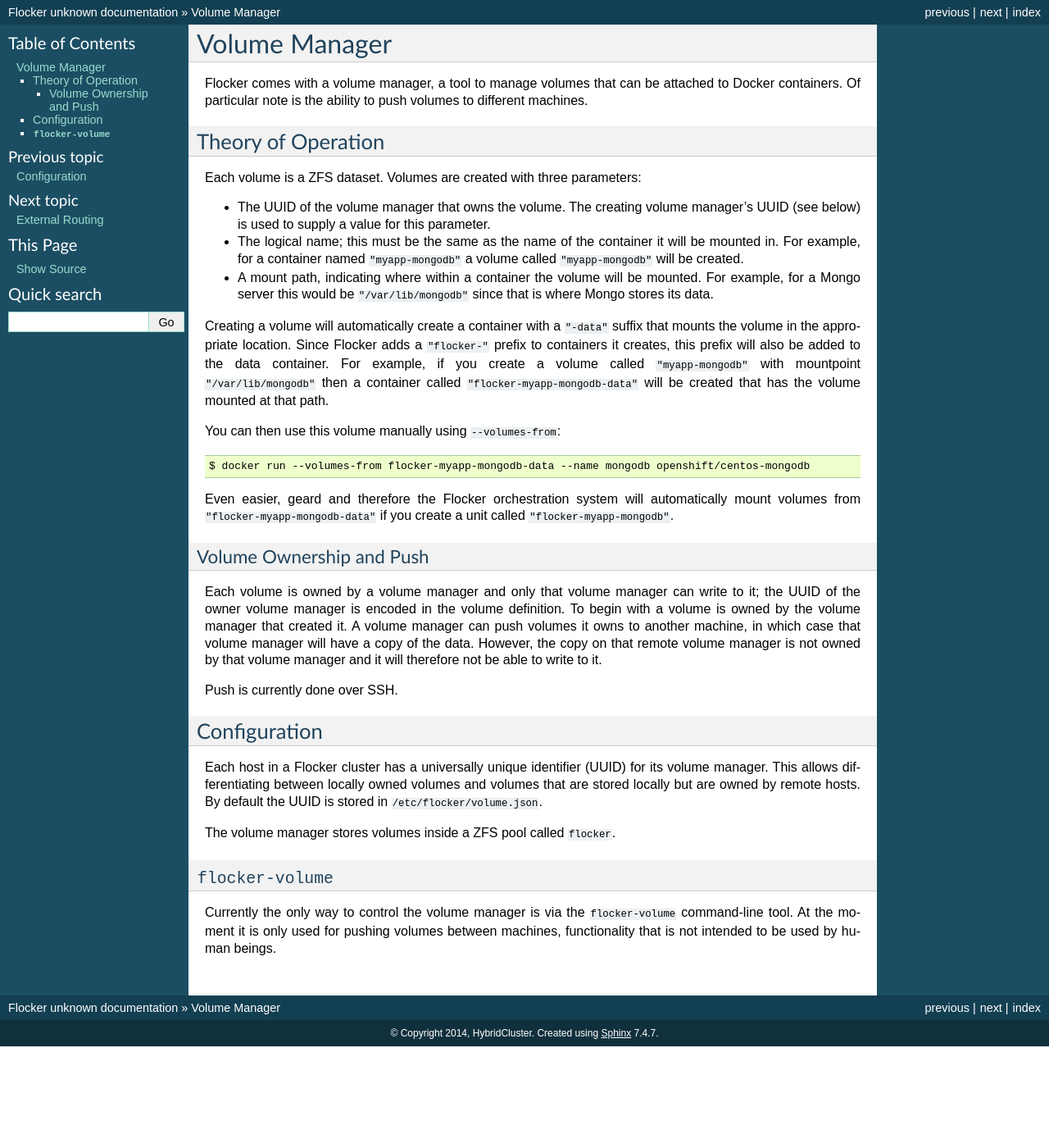
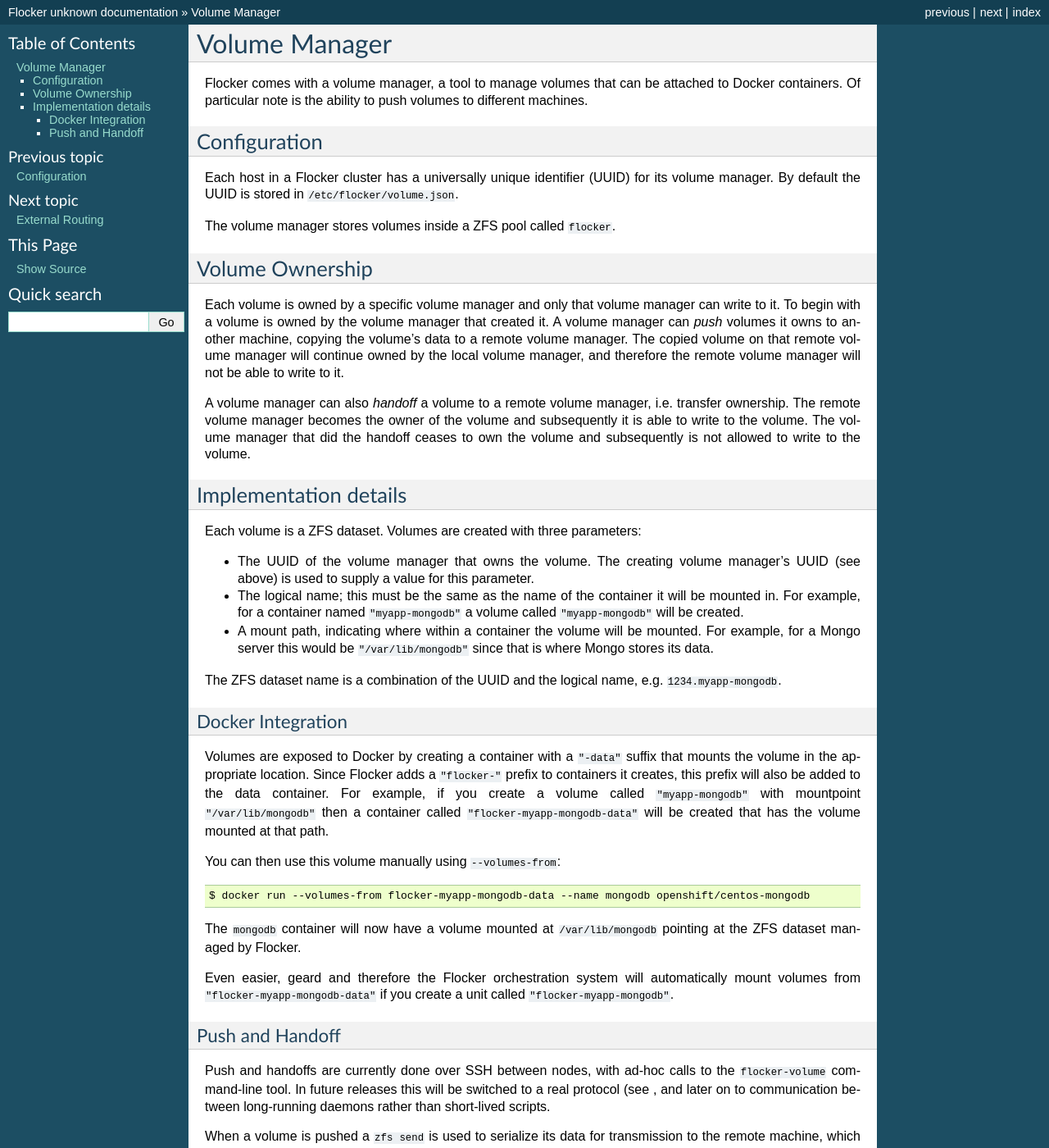
Before and after one commit to ClusterHQ/flocker, a Sphinx documentation site: the page built from docs/volume/index.rst, in a window 1280 px wide and 1400 px high. Shown: the whole window at 82% size. Built offline with Sphinx 7.4.7, drawn with Linux system fonts in a browser that asks for light colours; some of the changed text lies outside the part shown.

Commit message:
Expand documentation significantly to cover push and handoff in more detail.

```diff
--- a/docs/volume/index.rst
+++ b/docs/volume/index.rst
@@ -4,20 +4,49 @@
 Flocker comes with a volume manager, a tool to manage volumes that can be attached to Docker containers.
 Of particular note is the ability to push volumes to different machines.
 
-Theory of Operation
-*******************
+
+Configuration
+^^^^^^^^^^^^^
+
+Each host in a Flocker cluster has a universally unique identifier (UUID) for its volume manager.
+By default the UUID is stored in ``/etc/flocker/volume.json``.
+
+The volume manager stores volumes inside a ZFS pool called ``flocker``.
+
+
+Volume Ownership
+^^^^^^^^^^^^^^^^
+
+Each volume is owned by a specific volume manager and only that volume manager can write to it.
+To begin with a volume is owned by the volume manager that created it.
+A volume manager can *push* volumes it owns to another machine, copying the volume's data to a remote volume manager.
+The copied volume on that remote volume manager will continue owned by the local volume manager, and therefore the remote volume manager will not be able to write to it.
+
+A volume manager can also *handoff* a volume to a remote volume manager, i.e. transfer ownership.
+The remote volume manager becomes the owner of the volume and subsequently it is able to write to the volume.
+The volume manager that did the handoff ceases to own the volume and subsequently is not allowed to write to the volume.
+
+
+Implementation details
+^^^^^^^^^^^^^^^^^^^^^^
 
 Each volume is a ZFS dataset.
 Volumes are created with three parameters:
 
 * The UUID of the volume manager that owns the volume.
-  The creating volume manager's UUID (see below) is used to supply a value for this parameter.
+  The creating volume manager's UUID (see above) is used to supply a value for this parameter.
 * The logical name; this must be the same as the name of the container it will be mounted in.
   For example, for a container named ``"myapp-mongodb"`` a volume called ``"myapp-mongodb"`` will be created.
 * A mount path, indicating where within a container the volume will be mounted.
   For example, for a Mongo server this would be ``"/var/lib/mongodb"`` since that is where Mongo stores its data.
 
-Creating a volume will automatically create a container with a ``"-data"`` suffix that mounts the volume in the appropriate location.
+The ZFS dataset name is a combination of the UUID and the logical name, e.g. ``1234.myapp-mongodb``.
+
+
+Docker Integration
+******************
+
+Volumes are exposed to Docker by creating a container with a ``"-data"`` suffix that mounts the volume in the appropriate location.
 Since Flocker adds a ``"flocker-"`` prefix to containers it creates, this prefix will also be added to the data container.
 For example, if you create a volume called ``"myapp-mongodb"`` with mountpoint ``"/var/lib/mongodb"`` then a container called ``"flocker-myapp-mongodb-data"`` will be created that has the volume mounted at that path.
 
@@ -25,32 +54,26 @@
 
     $ docker run --volumes-from flocker-myapp-mongodb-data --name mongodb openshift/centos-mongodb
 
+The ``mongodb`` container will now have a volume mounted at ``/var/lib/mongodb`` pointing at the ZFS dataset managed by Flocker.
+
 Even easier, geard and therefore the Flocker orchestration system will automatically mount volumes from ``"flocker-myapp-mongodb-data"`` if you create a unit called ``"flocker-myapp-mongodb"``.
 
 
-Volume Ownership and Push
-^^^^^^^^^^^^^^^^^^^^^^^^^
+Push and Handoff
+****************
 
-Each volume is owned by a volume manager and only that volume manager can write to it; the UUID of the owner volume manager is encoded in the volume definition.
-To begin with a volume is owned by the volume manager that created it.
-A volume manager can push volumes it owns to another machine, in which case that volume manager will have a copy of the data.
-However, the copy on that remote volume manager is not owned by that volume manager and it will therefore not be able to write to it.
+Push and handoffs are currently done over SSH between nodes, with ad-hoc calls to the ``flocker-volume`` command-line tool.
+In future releases this will be switched to a real protocol (see , and later on to communication between long-running daemons rather than short-lived scripts.
 
-Push is currently done over SSH.
+When a volume is pushed a ``zfs send`` is used to serialize its data for transmission to the remote machine, which does a ``zfs receive`` to decode the data and create or update the corresponding ZFS dataset.
 
+Handoff involves renaming the ZFS dataset to change the owner UUID encoded in the dataset name.
+For example, imagine two volume managers with UUIDs ``1234`` and ``5678`` and a dataset called ``mydata``.
 
-Configuration
-*************
-
-Each host in a Flocker cluster has a universally unique identifier (UUID) for its volume manager.
-This allows differentiating between locally owned volumes and volumes that are stored locally but are owned by remote hosts.
-By default the UUID is stored in ``/etc/flocker/volume.json``.
-
-The volume manager stores volumes inside a ZFS pool called ``flocker``.
-
-
-``flocker-volume``
-******************
-
-Currently the only way to control the volume manager is via the ``flocker-volume`` command-line tool.
-At the moment it is only used for pushing volumes between machines, functionality that is not intended to be used by human beings.
+========================================== ======================== ======================
+Action                                     Volume Manager 1234      Volume Manager 5678
+========================================== ======================== ======================
+1. Create ``mydata`` on ``1234``           ``1234.mydata`` (owner)
+2. Push ``mydata`` to ``5678``             ``1234.mydata`` (owner)  ``1234.mydata``
+3. Handoff ``mydata`` to ``5678``          ``5678.mydata``          ``5678.mydata`` (owner)
+========================================== ======================== ======================
```
